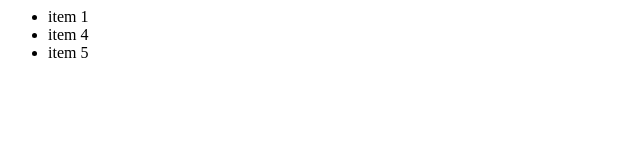
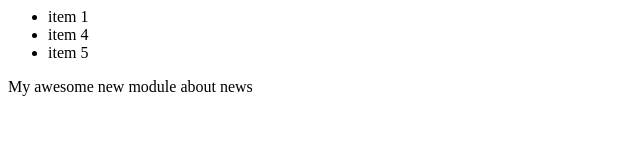
Before and after one commit to nathanswim/mysampleapp, a plain HTML site: page index.html in a window 1280 px wide. Shown: the whole page, without its empty margins (0-640 px from the left). Drawn offline with Linux system fonts and the light colour scheme.

Commit message:
added my new news module

```diff
--- a/index.html
+++ b/index.html
@@ -8,5 +8,9 @@
             </ul>
         </module-one>
 
+        <module-two>
+            <div>My awesome new module about news</div>
+        </module-two>
+
     </body>
 </html>
```
